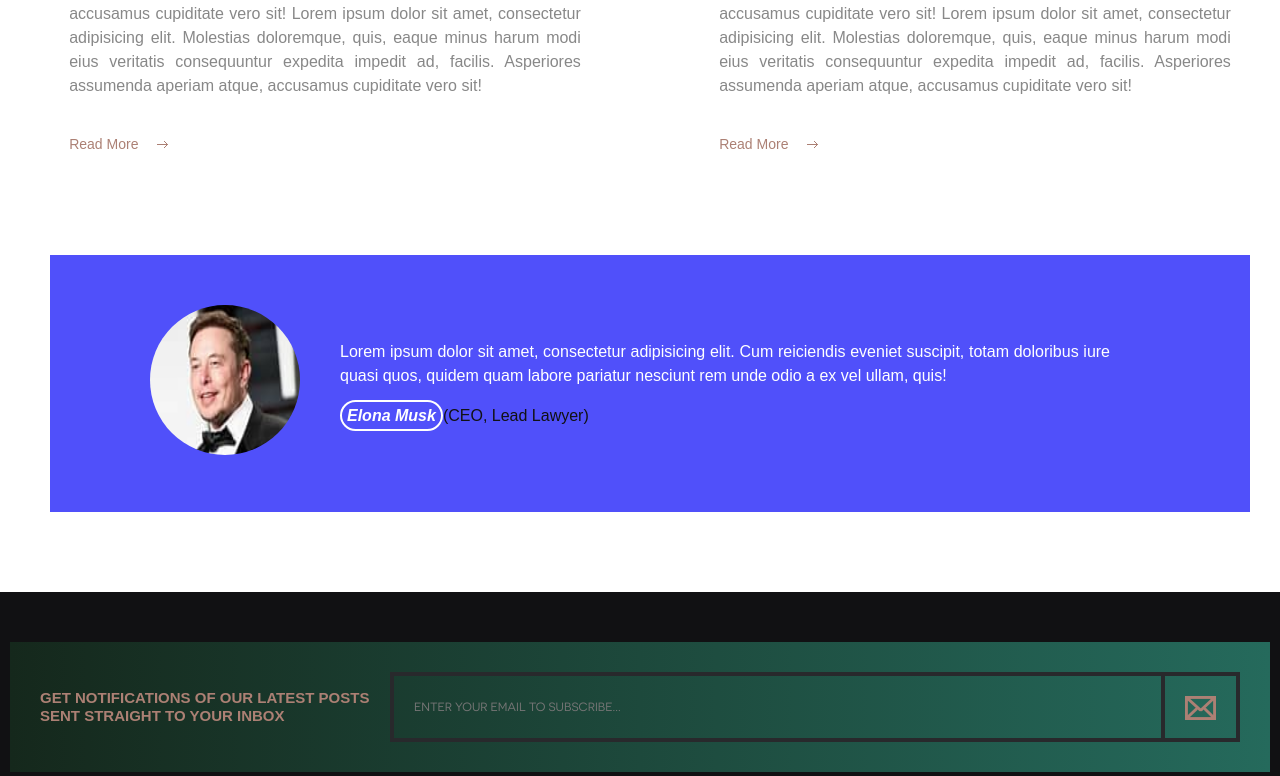
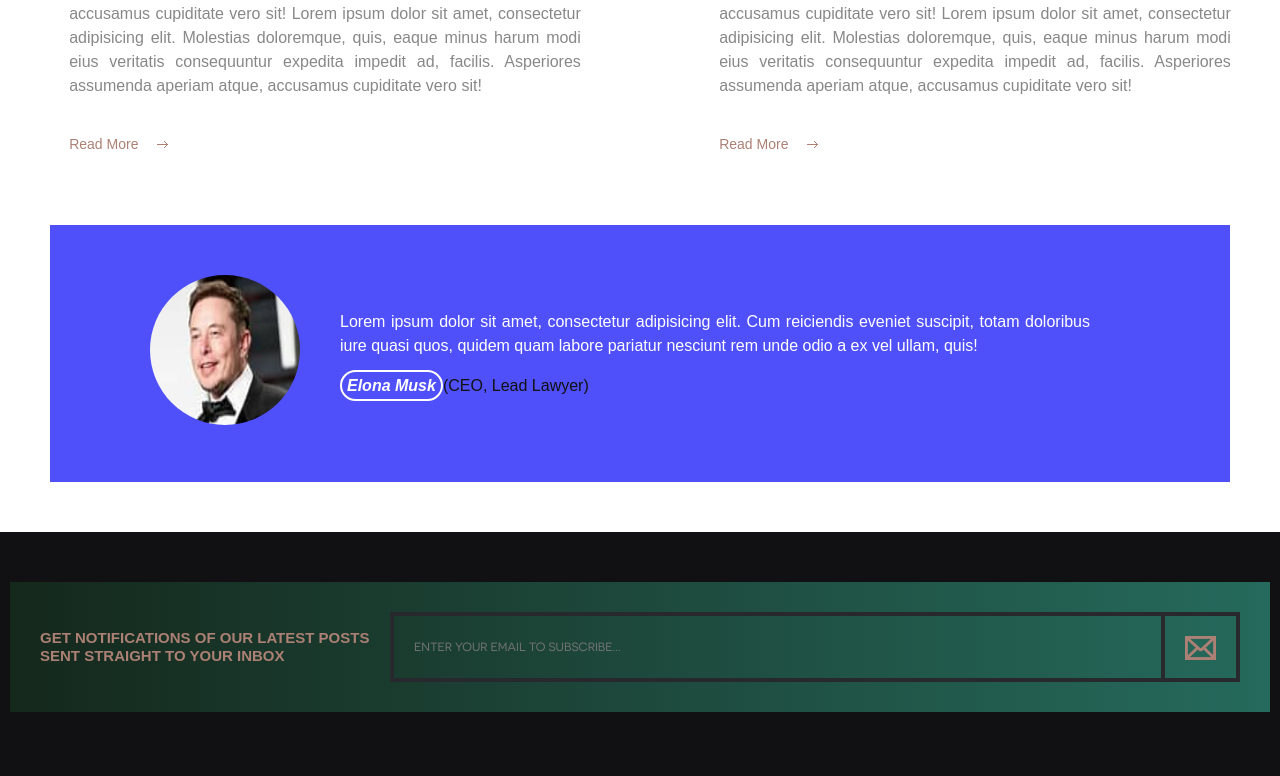
Before and after one commit to Harry654/techlawspace, a React (Create React App) app: page / in a window 1280 px wide. Shown: the part 964-1740 px from the top of the page. Built offline with nearby package versions, Linux system fonts and the light colour scheme.

Commit message:
chore: adjusted styles for quote block on the homepage

```diff
--- a/src/components/footer/Footer.jsx
+++ b/src/components/footer/Footer.jsx
@@ -4,7 +4,7 @@ import mail from "../../images/icon-envelope.png";
 function Footer() {
   return (
     <footer className="site-footer">
-        <div className="" style={{ paddingLeft: 10, paddingRight: 10 }}>
+        <div style={{ paddingLeft: 10, paddingRight: 10 }}>
             <div className="subscribe-form" style={{ background: "linear-gradient(to right, #15281C, #256A5C)" }}>
                 <form action="!#">
                     <label for="email">
--- a/src/pages/home/Home.css
+++ b/src/pages/home/Home.css
@@ -1,9 +1,16 @@
-#quote-block{
-    margin-left: 50px;
-    /* margin-right: auto; */
-}
+
 
 .person{
     display: flex;
     align-items: center;
 }
+
+.quote-container{
+    width: 100%;
+    display: flex;
+    align-items: flex-end;
+    justify-content: center;
+    background-color: #ffffff;
+    padding: 50px;
+    padding-top: 0px;
+}
--- a/src/pages/home/Home.jsx
+++ b/src/pages/home/Home.jsx
@@ -153,9 +153,11 @@ function Home() {
 
             <div
               className="fullwidth-block"
-              style={{ background: "rgba(255, 255, 255, 1)" }}
-            >
-              <div className="container">
+              style={{ background: "rgba(255, 255, 255, 1)", paddingBottom: 0 }}
+              >
+              <div
+                className="container"
+              >
                 <div className="centralize feature-list-section">
                   <div className="col-md-5">
                     <div className="feature">
@@ -232,7 +234,9 @@ function Home() {
                   </div>
                 </div>
               </div>
+            </div>
 
+            <div className="quote-container">
               <div
                 id="quote-block"
                 className="quote-section transition"
--- a/src/style.css
+++ b/src/style.css
@@ -240,8 +240,8 @@ form input[type="submit"]:hover, form input[type="submit"]:active, form input[ty
 
 /* line 131, sass/libs/_components.scss */
 .quote-section {
-  margin: 30px 0;
-  margin-right: 30px;
+  /* margin: 30px 0;
+  margin-right: 30px; */
   padding: 50px 100px;
   min-width: 400px;
 }
```
